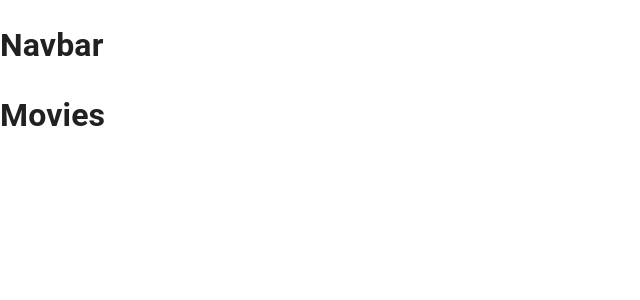
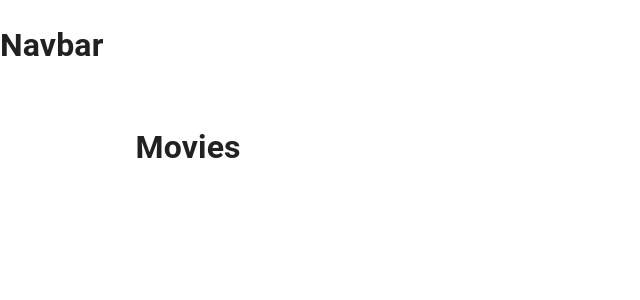
Before and after one commit to som4n/CodeMonk, a React (Create React App) app in the folder flims/: page / in a window 1280 px wide. Shown: the top 300 px of the page, without its empty margins (0-640 px from the left). Built offline with nearby package versions, Linux system fonts and the light colour scheme.

Commit message:
style.js
Basic styles

```diff
--- a/flims/src/components/App.jsx
+++ b/flims/src/components/App.jsx
@@ -3,11 +3,19 @@
 import {  Routes, Route } from 'react-router-dom';
 import { Actors, Movieinfo, Movies, Navbar, Profile } from './index';
 
-const App = () => (
-  <div>
+import useStyles from './styles';
+const App = () => {
+
+    const Classes = useStyles();
+
+    return (
+        <div className={Classes.root}>
+
           <Navbar />
           <CssBaseline />
-    <main>
+          <main className={Classes.content}>
+
+            <div className={Classes.toolbar} />
 
               <Routes>
                 <Route path="/" element={<Movies />} />
@@ -17,6 +25,7 @@
               </Routes>
           </main>
         </div>
-);
+      )
+};
 
 export default App;
--- /dev/null
+++ b/flims/src/components/styles.js
@@ -0,0 +1,15 @@
+import { makeStyles } from "@mui/styles";
+
+export default makeStyles(()=>({
+    root:{
+        display:'flex',
+        height: '100%',
+    },
+    toolbar:{
+        height: '70px',
+    },
+    content:{
+        flexGrow:'1',
+        padding: '2em'
+    },
+}));
```
Lines whose indentation alone changed are shown as unchanged.
